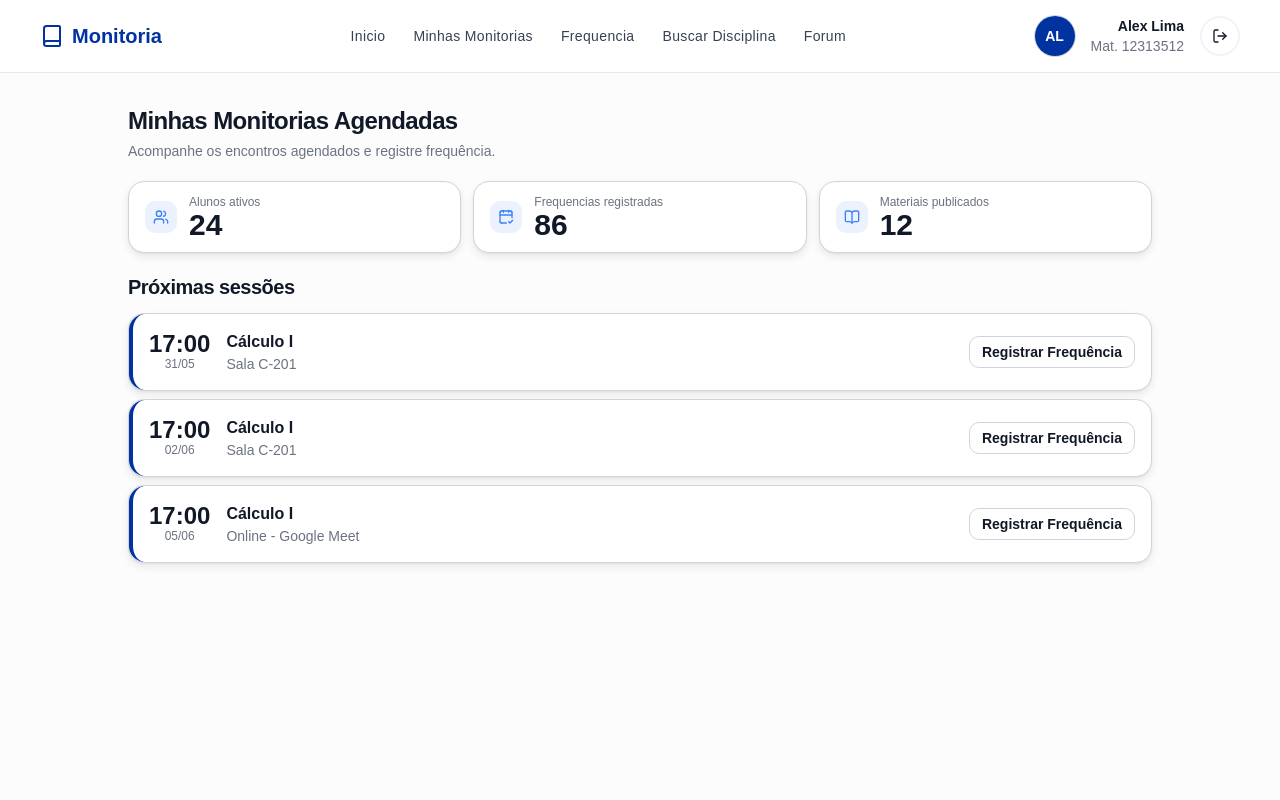
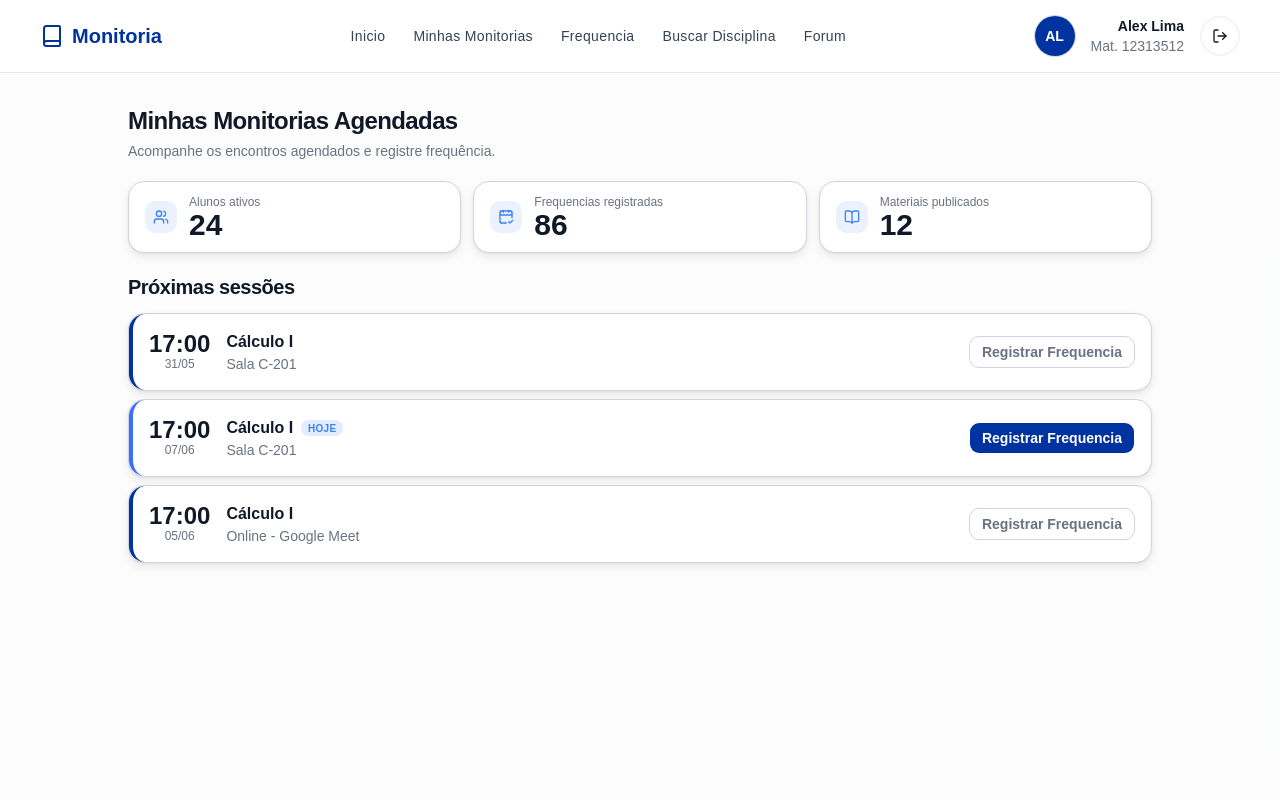
Before and after one commit to Jv1ctor/monitoria-app-web, a React (Vite) app: page /teaching/dashboard in a window 1280 px wide. Shown: the top 800 px of the page. Built offline with nearby package versions, Linux system fonts and the light colour scheme.

Commit message:
fix: fix pr requests

```diff
--- a/src/pages/teachingAssistant/DashboardTeaching.tsx
+++ b/src/pages/teachingAssistant/DashboardTeaching.tsx
@@ -13,9 +13,9 @@ const METRICS: Metric[] = [
 ]
 
 const SESSIONS: Session[] = [
-  { id: 1, dataISO: "2026-05-31T14:00:00-03:00", disciplina: "Cálculo I", local: "Sala C-201" },
-  { id: 2, dataISO: "2026-06-02T14:00:00-03:00", disciplina: "Cálculo I", local: "Sala C-201" },
-  { id: 3, dataISO: "2026-06-05T14:00:00-03:00", disciplina: "Cálculo I", local: "Online - Google Meet" },
+    { id: 1, dataISO: "2026-05-31T14:00:00-03:00", disciplina: "Cálculo I", local: "Sala C-201" },
+    { id: 2, dataISO: "2026-06-07T14:00:00-03:00", disciplina: "Cálculo I", local: "Sala C-201" },
+    { id: 3, dataISO: "2026-06-05T14:00:00-03:00", disciplina: "Cálculo I", local: "Online - Google Meet" },
 ]
 
 function DashboardTeaching() {
@@ -67,8 +67,17 @@ function DashboardTeaching() {
                                             </div>
                                         </div>
 
-                                        <Button variant={isHoje ? "default" : "outline"} size="sm">
-                                            Registrar Frequência
+                                        <Button
+                                            variant={isHoje ? "default" : "outline"}
+                                            size="sm"
+                                            disabled={!isHoje}
+                                            className={
+                                                isHoje
+                                                    ? "hover:brightness-95"
+                                                    : "cursor-not-allowed border-border text-muted-foreground hover:bg-transparent hover:text-muted-foreground disabled:opacity-100"
+                                            }
+                                        >
+                                            Registrar Frequencia
                                         </Button>
                                     </div>
                                 </article>
```
